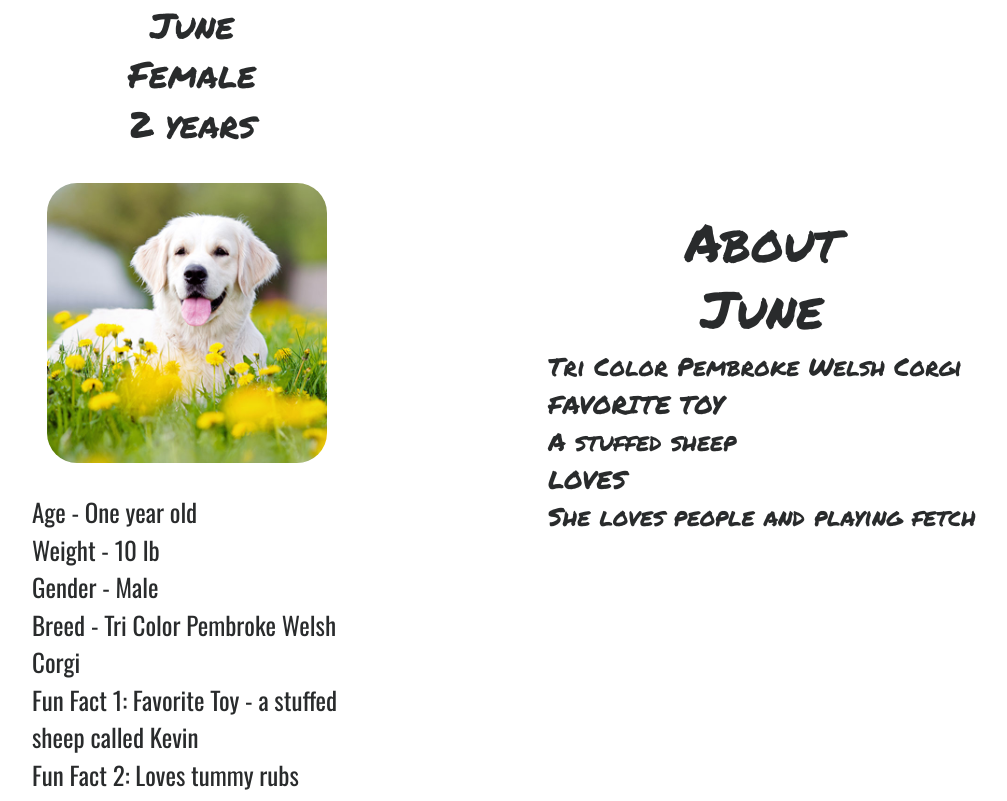
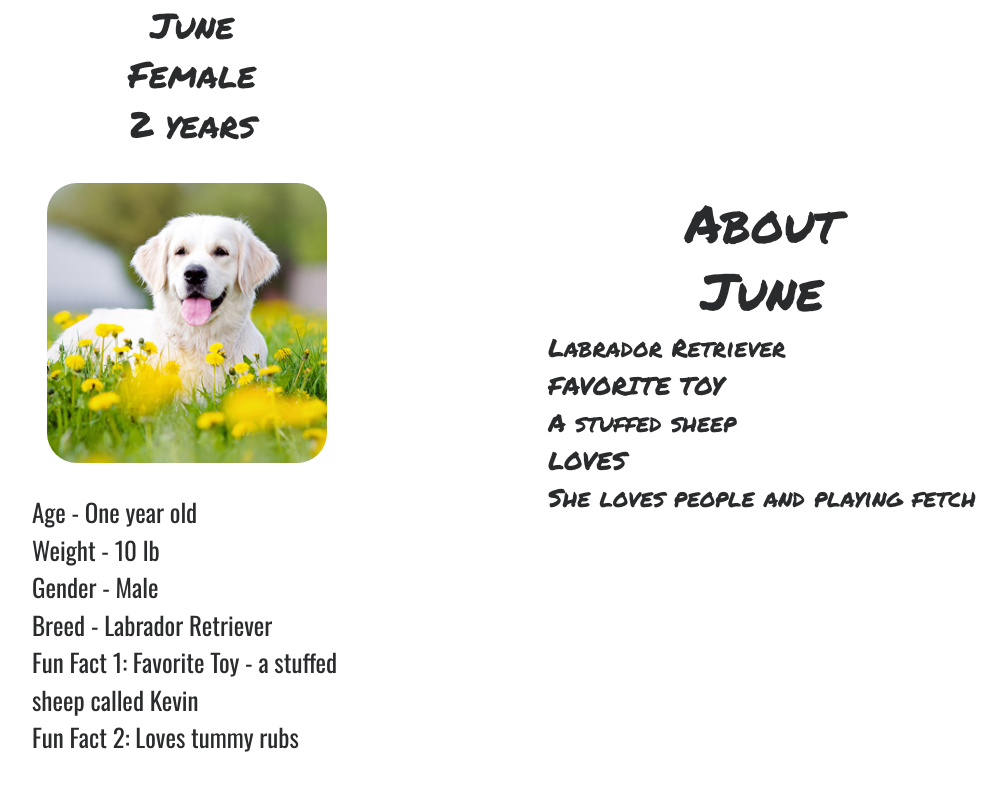
Before and after one commit to hhh146578/theFedGAE, a Python web app: template templates/pet1.html in a window 1280 px wide. Shown: the part 572-1373 px from the top of the page, without its empty margins (68-1075 px from the left). Run offline with Jinja, Linux system fonts and the light colour scheme; the template is opened without the code that fills it, so the values that code supplies are empty; some libraries are stand-ins or nearby versions.

Commit message:
Update pet1.html

```diff
--- a/templates/pet1.html
+++ b/templates/pet1.html
@@ -24,7 +24,7 @@
                             Age - One year old<br>
                             Weight - 10 lb<br>
                             Gender - Male<br>
-                            Breed - Tri Color Pembroke Welsh Corgi<br>
+                            Breed - Labrador Retriever<br>
                             Fun Fact 1: Favorite Toy - a stuffed sheep called Kevin<br>
                             Fun Fact 2: Loves tummy rubs
                     </p>
@@ -39,7 +39,7 @@
                     </h1>
                      <div class = "abouttext2">
                     <div>
-                      Tri Color Pembroke Welsh Corgi
+                      Labrador Retriever
                     </div>
 
                     <div>
```
